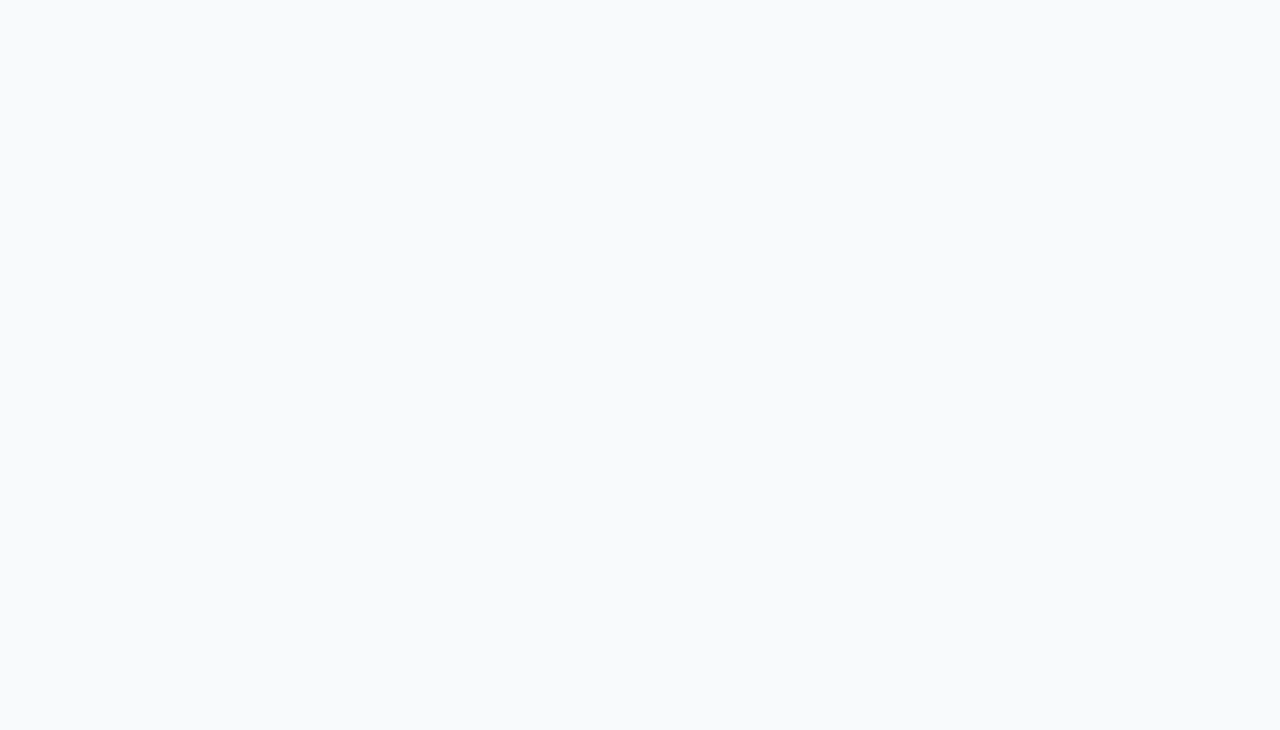
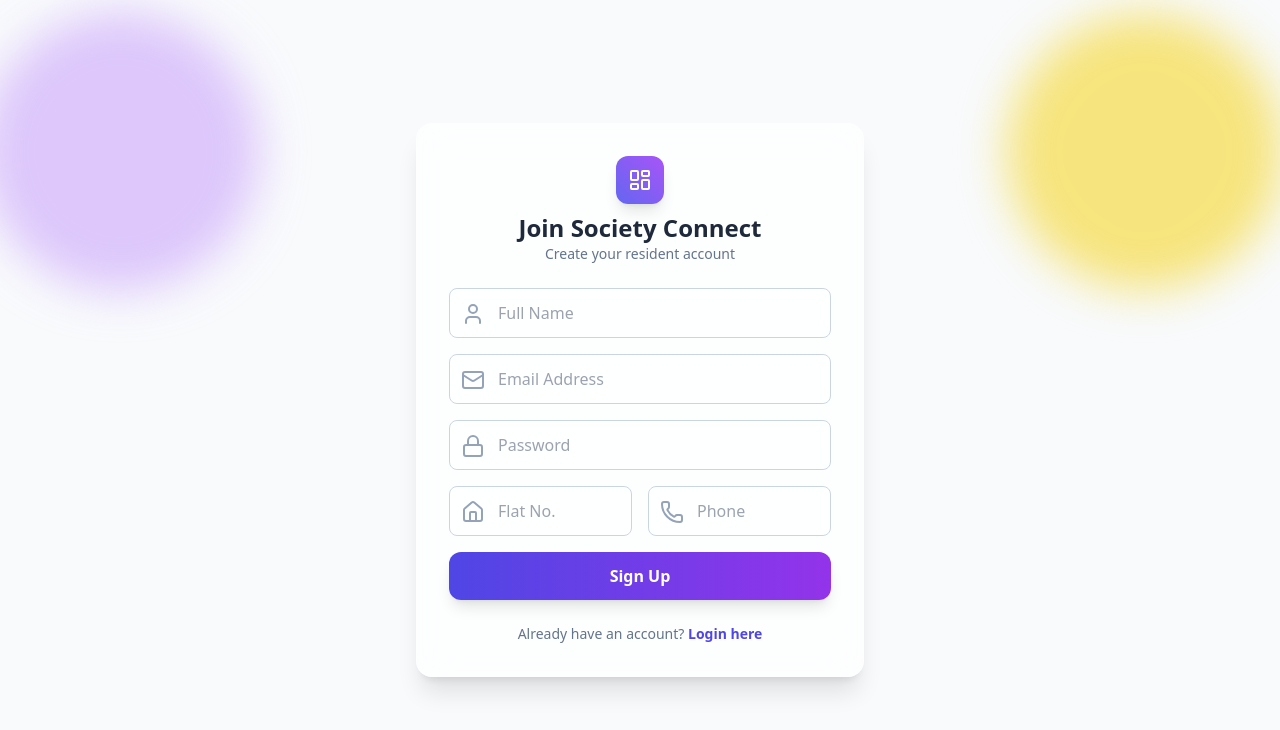
Before and after one commit to Mrgoodfornothing/society-app, a React (Vite) app in the folder frontend/: page /register in a window 1280 px wide. Before the commit this address had no page. Shown: the top 730 px of the page. Built offline with nearby package versions, Linux system fonts and the light colour scheme.

Commit message:
Add sign up process

```diff
--- a/frontend/src/App.jsx
+++ b/frontend/src/App.jsx
@@ -1,8 +1,8 @@
-// src/App.jsx
 import { Routes, Route } from 'react-router-dom';
 import { ToastContainer } from 'react-toastify';
 import 'react-toastify/dist/ReactToastify.css';
 import Login from './pages/Login';
+import Register from './pages/Register'; // <--- Import
 import Dashboard from './pages/Dashboard';
 import AdminDashboard from './pages/AdminDashboard';
 
@@ -11,6 +11,7 @@ function App() {
     <>
       <Routes>
         <Route path="/" element={<Login />} />
+        <Route path="/register" element={<Register />} /> {/* <--- Add Route */}
         <Route path="/dashboard" element={<Dashboard />} />
         <Route path="/admin" element={<AdminDashboard />} />
       </Routes>
--- a/frontend/src/pages/Login.jsx
+++ b/frontend/src/pages/Login.jsx
@@ -5,7 +5,7 @@ import { toast } from 'react-toastify';
 import { motion } from 'framer-motion';
 import { Sun, Moon, Monitor, LayoutDashboard, Lock, Mail } from 'lucide-react';
 import { useTheme } from '../context/ThemeContext';
-import { useNavigate } from 'react-router-dom';
+import { useNavigate, Link } from 'react-router-dom'; // <--- Fixed Import
 
 const Login = () => {
   const navigate = useNavigate();
@@ -17,9 +17,9 @@ const Login = () => {
     e.preventDefault();
     try {
       const { data } = await axios.post('/api/users/login', { email, password });
+
       localStorage.setItem('userInfo', JSON.stringify(data));
       toast.success(`Welcome back, ${data.name}!`);
-     // ... previous code (localStorage, toast) ...
 
       // Smart Redirect based on Role
       if (data.role === 'admin') {
@@ -76,7 +76,7 @@ const Login = () => {
             <input
               type="email"
               placeholder="Email Address"
-              className="input-field !pl-12" // <--- CHANGED THIS
+              className="input-field !pl-12"
               value={email}
               onChange={(e) => setEmail(e.target.value)}
             />
@@ -87,7 +87,7 @@ const Login = () => {
             <input
               type="password"
               placeholder="Password"
-              className="input-field !pl-12" // <--- CHANGED THIS
+              className="input-field !pl-12"
               value={password}
               onChange={(e) => setPassword(e.target.value)}
             />
@@ -102,6 +102,12 @@ const Login = () => {
             Sign In
           </motion.button>
         </form>
+
+        {/* --- ADDED THIS REGISTRATION LINK --- */}
+        <p className="mt-6 text-center text-sm text-slate-500">
+          Don't have an account? <Link to="/register" className="text-indigo-600 font-bold hover:underline">Register here</Link>
+        </p>
+
       </motion.div>
     </div>
   );
--- /dev/null
+++ b/frontend/src/pages/Register.jsx
@@ -0,0 +1,97 @@
+import { useState } from 'react';
+import axios from 'axios';
+import { toast } from 'react-toastify';
+import { motion } from 'framer-motion';
+import { User, Mail, Lock, Phone, Home, LayoutDashboard } from 'lucide-react';
+import { useNavigate, Link } from 'react-router-dom';
+
+const Register = () => {
+  const navigate = useNavigate();
+  const [formData, setFormData] = useState({
+    name: '',
+    email: '',
+    password: '',
+    flatNumber: '',
+    phone: ''
+  });
+
+  const handleChange = (e) => {
+    setFormData({ ...formData, [e.target.name]: e.target.value });
+  };
+
+  const submitHandler = async (e) => {
+    e.preventDefault();
+    try {
+      // 1. Send data to Backend
+      const { data } = await axios.post('/api/users', formData);
+
+      // 2. Save Login info
+      localStorage.setItem('userInfo', JSON.stringify(data));
+
+      toast.success('Registration Successful!');
+
+      // 3. Go to Dashboard
+      navigate('/dashboard');
+    } catch (error) {
+      toast.error(error.response?.data?.message || 'Registration Failed');
+    }
+  };
+
+  return (
+    <div className="min-h-screen relative overflow-hidden flex items-center justify-center p-4">
+      {/* Background Blobs */}
+      <div className="absolute top-0 -left-4 w-72 h-72 bg-purple-300 rounded-full mix-blend-multiply filter blur-xl opacity-70 animate-blob dark:bg-purple-900 dark:opacity-20"></div>
+      <div className="absolute top-0 -right-4 w-72 h-72 bg-yellow-300 rounded-full mix-blend-multiply filter blur-xl opacity-70 animate-blob animation-delay-2000 dark:bg-indigo-900 dark:opacity-20"></div>
+
+      <motion.div
+        initial={{ opacity: 0, scale: 0.9 }}
+        animate={{ opacity: 1, scale: 1 }}
+        className="glass w-full max-w-md p-8 rounded-2xl relative z-10"
+      >
+        <div className="text-center mb-6">
+          <div className="inline-flex items-center justify-center w-12 h-12 rounded-xl bg-gradient-to-tr from-indigo-500 to-purple-500 mb-2 shadow-lg">
+             <LayoutDashboard className="text-white w-6 h-6" />
+          </div>
+          <h2 className="text-2xl font-bold text-slate-800 dark:text-white">Join Society Connect</h2>
+          <p className="text-slate-500 dark:text-slate-400 text-sm">Create your resident account</p>
+        </div>
+
+        <form onSubmit={submitHandler} className="space-y-4">
+          <InputGroup icon={<User />} name="name" placeholder="Full Name" onChange={handleChange} />
+          <InputGroup icon={<Mail />} name="email" type="email" placeholder="Email Address" onChange={handleChange} />
+          <InputGroup icon={<Lock />} name="password" type="password" placeholder="Password" onChange={handleChange} />
+          <div className="grid grid-cols-2 gap-4">
+            <InputGroup icon={<Home />} name="flatNumber" placeholder="Flat No." onChange={handleChange} />
+            <InputGroup icon={<Phone />} name="phone" placeholder="Phone" onChange={handleChange} />
+          </div>
+
+          <motion.button whileHover={{ scale: 1.02 }} whileTap={{ scale: 0.98 }} type="submit"
+            className="w-full bg-gradient-to-r from-indigo-600 to-purple-600 hover:from-indigo-700 hover:to-purple-700 text-white font-semibold py-3 rounded-xl shadow-lg mt-2 transition-all">
+            Sign Up
+          </motion.button>
+        </form>
+
+        <p className="mt-6 text-center text-sm text-slate-500">
+          Already have an account? <Link to="/" className="text-indigo-600 font-bold hover:underline">Login here</Link>
+        </p>
+      </motion.div>
+    </div>
+  );
+};
+
+// Reusable Input Component
+const InputGroup = ({ icon, name, type = "text", placeholder, onChange }) => (
+  <div className="relative">
+    <div className="absolute top-3.5 left-3 text-slate-400 w-5 h-5">{icon}</div>
+    <input
+      required
+      type={type}
+      name={name}
+      placeholder={placeholder}
+      onChange={onChange}
+      className="input-field !pl-12"
+    />
+  </div>
+);
+
+export default Register;
```
